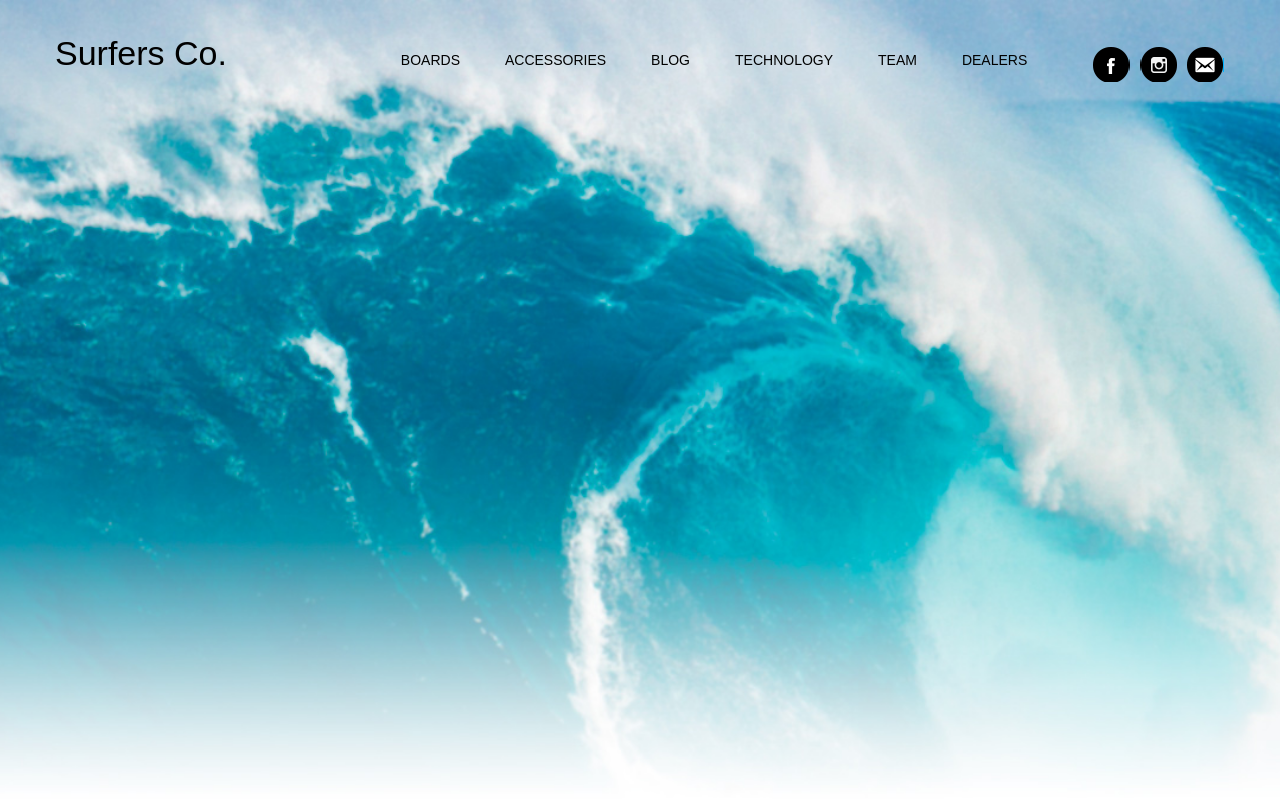
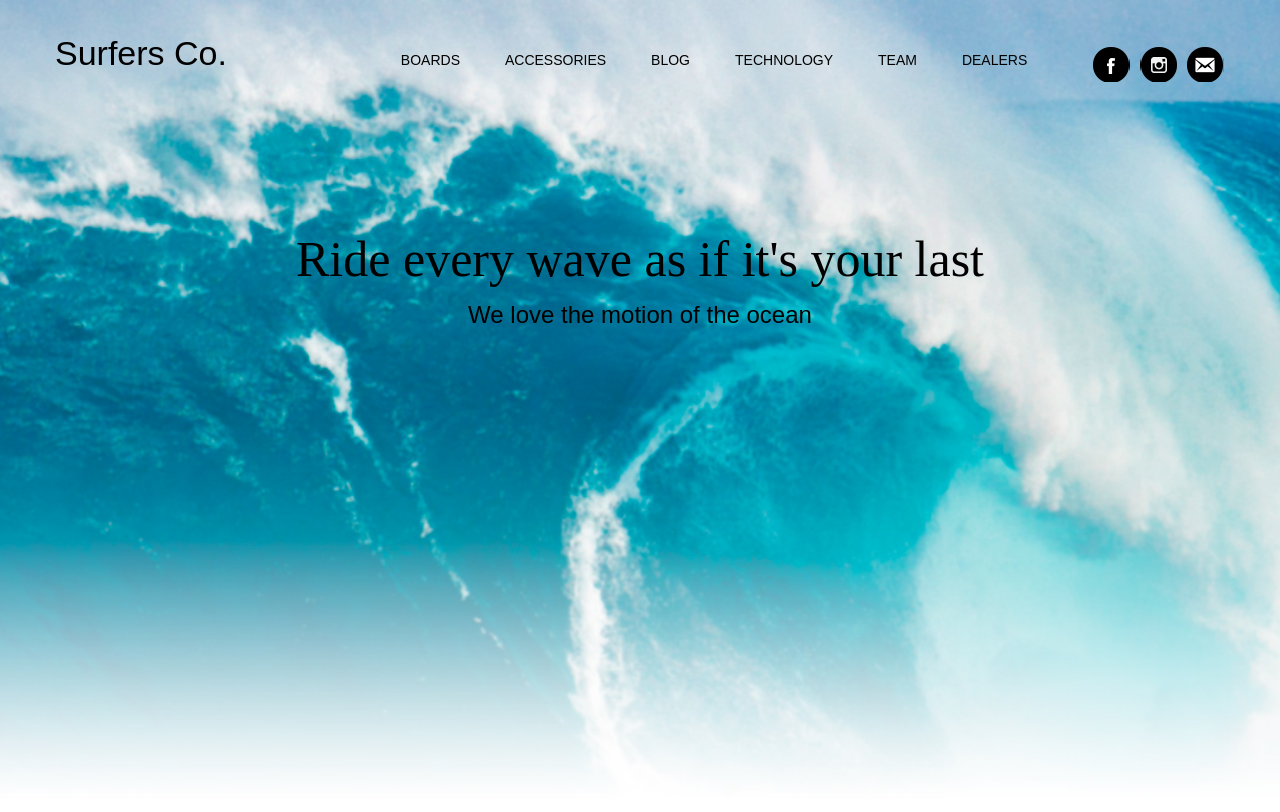
Before and after one commit to Wezn26/SURFERS-CO, a website: page app/index.html in a window 1280 px wide. Drawn offline with Linux system fonts and the light colour scheme; a web font is replaced by a local one.

Commit message:
Add a section.ride-wave

```diff
--- a/app/index.html
+++ b/app/index.html
@@ -39,6 +39,21 @@
     </ul>
   </nav>
   </section>
+
+  <section class="ride-wave">
+    <h1>Ride every wave as if it's your last</h1>
+    <h2>We love the motion of the ocean</h2>
+  </section>
+
+  <section class="buy-now">
+    <article class="slider">
+      <div class="boards-img">
+        <span></span>
+
+      </div>
+      <div class="description"></div>
+    </article>
+  </section>
   </section>
 </header>
 
--- a/app/sass/main.scss
+++ b/app/sass/main.scss
@@ -170,6 +170,25 @@ header {
       }
     }
   }
+  section.ride-wave {
+    display: block;
+    margin-top: 148px;
+    text-align: center;
+    h1 {
+      font-family: $plf;
+      font-size: 50px;
+    }
+    h2 {
+      margin-top: 13px;
+      font-family: $plf, sans-serif;
+      font-size: 24px;
+    }
+  }
+  section.buy-now {
+    display: inline-block;
+    max-width: 1070px;
+    background: $w;
+  }
 }
 
                  // HEADER END
```
Also changed, not shown: app/css/main.css.
